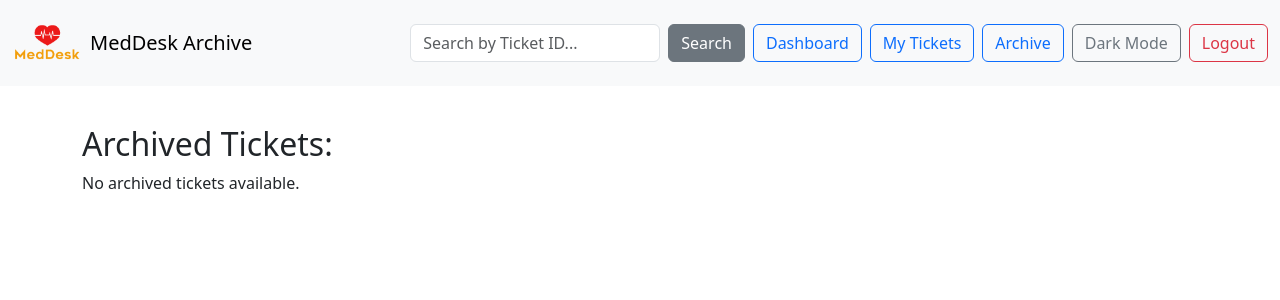
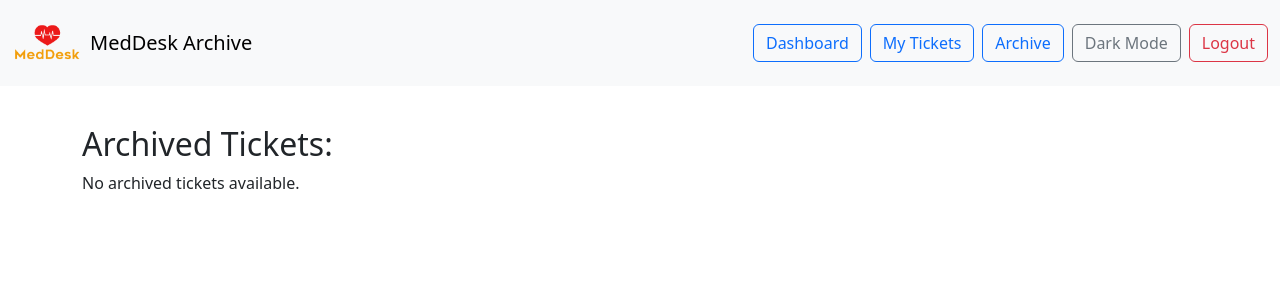
Before and after one commit to JakeM02/MedDesk, a Flask app: page /archive in a window 1280 px wide. Shown: the top 300 px of the page. Run offline with Flask 3, Linux system fonts and the light colour scheme; data that the repository does not hold is empty.

Commit message:
search on dashboards only to avoid issues

```diff
--- a/meddesk-frontend/assets/templates/admin_archive.html
+++ b/meddesk-frontend/assets/templates/admin_archive.html
@@ -17,8 +17,6 @@
             <img src="{{ url_for('static', filename='images/medDesklogo.png') }}" alt="MedDesk Logo" width="70" height="70" class="d-inline-block align-text-top me-2">
             <a class="navbar-brand" href="#">MedDesk Archive</a>
             <div class="ms-auto d-flex align-items-center">
-                <input type="text" id="searchQuery" class="form-control me-2" placeholder="Search by Ticket ID..." />
-                <button id="searchButton" class="btn btn-secondary me-2">Search</button>
                 <a href="{{ url_for('admin_dashboard') }}" class="btn btn-outline-primary me-2">Dashboard</a>
                 <a href="{{ url_for('admin_tickets') }}" class="btn btn-outline-primary me-2">My Tickets</a>
                 <a href="{{ url_for('admin_archive') }}" class="btn btn-outline-primary me-2">Archive</a>
@@ -137,7 +135,5 @@
     <script src="https://cdn.jsdelivr.net/npm/bootstrap@5.3.0-alpha3/dist/js/bootstrap.bundle.min.js"></script>
     <script src="{{ url_for('static', filename='js/admin_archive.js') }}"></script>
     <script src="{{ url_for('static', filename='js/login.js') }}"></script>
-    <!-- search JS -->
-    <script src="{{ url_for('static', filename='js/search.js') }}"></script>
 </body>
 </html>
--- a/meddesk-frontend/assets/templates/admin_tickets.html
+++ b/meddesk-frontend/assets/templates/admin_tickets.html
@@ -21,8 +21,6 @@
             <a class="navbar-brand" href="#">MedDesk Dashboard
             </a>
             <div class="ms-auto d-flex align-items-center">
-                <input type="text" id="searchQuery" class="form-control me-2" placeholder="Search by Ticket ID..." />
-                <button id="searchButton" class="btn btn-secondary me-2">Search</button>
                 <!--  link paths -->
                 <a href="{{ url_for('admin_dashboard') }}" class="btn btn-outline-primary me-2">Dashboard</a>
                 <a href="{{ url_for('admin_tickets') }}" class="btn btn-outline-primary me-2">My Tickets</a>
@@ -103,7 +101,5 @@
     <!--  JS path -->
     <script src="{{ url_for('static', filename='js/my_tickets.js') }}"></script>
     <script src="{{ url_for('static', filename='js/login.js') }}"></script>
-    <!-- search JS -->
-    <script src="{{ url_for('static', filename='js/search.js') }}"></script>
 </body>
 </html>
--- a/meddesk-frontend/assets/templates/archive.html
+++ b/meddesk-frontend/assets/templates/archive.html
@@ -17,8 +17,6 @@
             <img src="{{ url_for('static', filename='images/medDesklogo.png') }}" alt="MedDesk Logo" width="70" height="70" class="d-inline-block align-text-top me-2">
             <a class="navbar-brand" href="#">MedDesk Archive</a>
             <div class="ms-auto d-flex align-items-center">
-                <input type="text" id="searchQuery" class="form-control me-2" placeholder="Search by Ticket ID..." />
-                <button id="searchButton" class="btn btn-secondary me-2">Search</button>
                 <a href="{{ url_for('dashboard') }}" class="btn btn-outline-primary me-2">Dashboard</a>
                 <a href="{{ url_for('my_tickets') }}" class="btn btn-outline-primary me-2">My Tickets</a>
                 <a href="{{ url_for('archive') }}" class="btn btn-outline-primary me-2">Archive</a>
@@ -107,7 +105,5 @@
     <script src="https://cdn.jsdelivr.net/npm/bootstrap@5.3.0-alpha3/dist/js/bootstrap.bundle.min.js"></script>
     <script src="{{ url_for('static', filename='js/archive.js') }}"></script>
     <script src="{{ url_for('static', filename='js/login.js') }}"></script>
-    <!-- search JS -->
-    <script src="{{ url_for('static', filename='js/search.js') }}"></script>
 </body>
 </html>
--- a/meddesk-frontend/assets/templates/my_tickets.html
+++ b/meddesk-frontend/assets/templates/my_tickets.html
@@ -21,8 +21,6 @@
             <a class="navbar-brand" href="#">MedDesk Dashboard
             </a>
             <div class="ms-auto d-flex align-items-center">
-                <input type="text" id="searchQuery" class="form-control me-2" placeholder="Search by Ticket ID..." />
-                <button id="searchButton" class="btn btn-secondary me-2">Search</button>
                 <!--  link paths -->
                 <a href="{{ url_for('dashboard') }}" class="btn btn-outline-primary me-2">Dashboard</a>
                 <a href="{{ url_for('my_tickets') }}" class="btn btn-outline-primary me-2">My Tickets</a>
@@ -101,7 +99,5 @@
     <!--  JS path -->
     <script src="{{ url_for('static', filename='js/my_tickets.js') }}"></script>
     <script src="{{ url_for('static', filename='js/login.js') }}"></script>
-    <!-- search JS -->
-    <script src="{{ url_for('static', filename='js/search.js') }}"></script>
 </body>
 </html>
```
